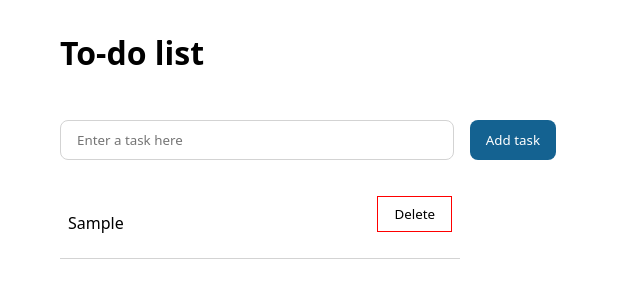
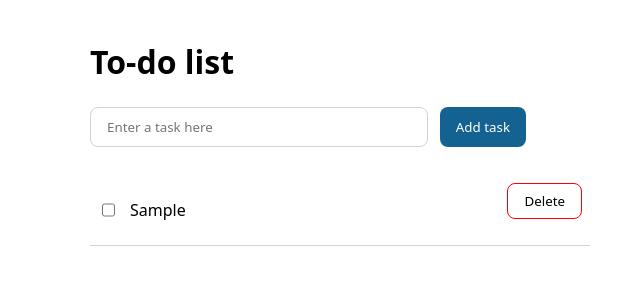
Before and after one commit to ebukaih00/Todo-List, a plain HTML site: page index.html in a window 1280 px wide. Both pictures are taken after typing "Sample" into the empty fields and a click on the button "Add task". Shown: the whole page, without its empty margins (332-972 px from the left). Drawn offline with Linux system fonts and the light colour scheme.

Commit message:
feat: enhance task management with completion toggle and improved error messaging

```diff
--- a/code.js
+++ b/code.js
@@ -1,6 +1,9 @@
 let tasks = []
 
 let listEl = document.querySelector(".list-container")
+
+
+
 
 tasks = JSON.parse(localStorage.getItem("task")) || []
 
@@ -13,7 +16,7 @@ function addTask() {
 
 
     if (input.value.trim() === "") {
-        errorEl.innerText = "Please enter a task "
+        errorEl.innerText = "Enter a task in the input field to add "
     }
 
     else {
@@ -22,7 +25,8 @@ function addTask() {
         input.value = ""
 
         tasks.push({
-            text: taskEl
+            text: taskEl,
+            isCompleted: false
         })
         localStorage.setItem("task", JSON.stringify(tasks))
 
@@ -45,14 +49,30 @@ function deleteTask(index) {
 
 function renderTask() {
     listEl.innerHTML = ""
+
+
     for (let i = 0; i < tasks.length; i++) {
+        let checkedAttribute = tasks[i].isCompleted ? "checked" : ""
+    let completedClass = tasks[i].isCompleted ? "strike-through" : ""
         listEl.innerHTML += `
 
     <div class ="list-item">
-    <p> ${tasks[i].text}</p>
+    <div class = "leading-items">
+    <input type="checkbox" ${checkedAttribute} onclick="toggleComplete(${i})">
+<p class="${completedClass}"> ${tasks[i].text}</p>
+    </div>
+
     <button id = "delete-btn" onclick = "deleteTask(${i})">Delete</button>
     </div>
     `
     }
 }
+
+function toggleComplete(index) {
+    tasks[index].isCompleted = !tasks[index].isCompleted // Flips true to false, or false to true
+    localStorage.setItem("task", JSON.stringify(tasks))
+    renderTask()
+}
+
+
 renderTask()
--- a/styles.css
+++ b/styles.css
@@ -6,7 +6,6 @@
 
 body {
     display: flex;
-
     justify-content: center;
     align-items: center;
 
@@ -19,17 +18,23 @@ body {
     border-radius: 8px;
     gap: 12px;
     width: 500px;
-    padding: 2px;
+    padding: 32px;
+
 }
 
+
+h1 {
+    margin: 0px;
+}
+
+
 .actions {
-   display: flex;
+    display: flex;
     align-items: end;
-    justify-content: space-between;
     flex-direction: row;
     padding: 12px 0px 16px 0px;
     width: 100%;
-    gap: 16px;
+    gap: 12px;
 
 
 }
@@ -45,11 +50,11 @@ body {
 }
 
 #task-el {
-    flex: 1;
+    flex-grow: 1;
     padding: 16px;
     border: 1px solid lightgrey;
     border-radius: 8px;
-       height: 40px;
+    height: 40px;
 }
 
 #add-item {
@@ -58,7 +63,7 @@ body {
     border-radius: 8px;
     border: 0px solid;
     color: white;
-      height: 40px;
+    height: 40px;
 
 }
 
@@ -68,17 +73,19 @@ body {
     display: flex;
     flex-direction: row;
     border-bottom: 1px solid lightgrey;
-    width: 400px;
+    width: 500px;
     justify-content: space-between;
     padding: 8px;
 
 
 }
 
-
+#delete-btn:hover{
+    background-color: lightcoral;
+}
 
 #delete-btn {
-
+    border-radius: 8px;
     background-color: white;
     border: 1px solid red;
     height: fit-content;
@@ -90,3 +97,15 @@ body {
     margin-top: 0px;
     color: red;
 }
+
+.leading-items{
+    display: flex;
+    flex-direction: row;
+    gap: 12px;
+}
+
+
+.strike-through {
+    text-decoration: line-through;
+    color: #888888; /* Optional: Fades the text color out a bit to look finished */
+}
```
Also changed, not shown: index.html (+1 -0 lines).
